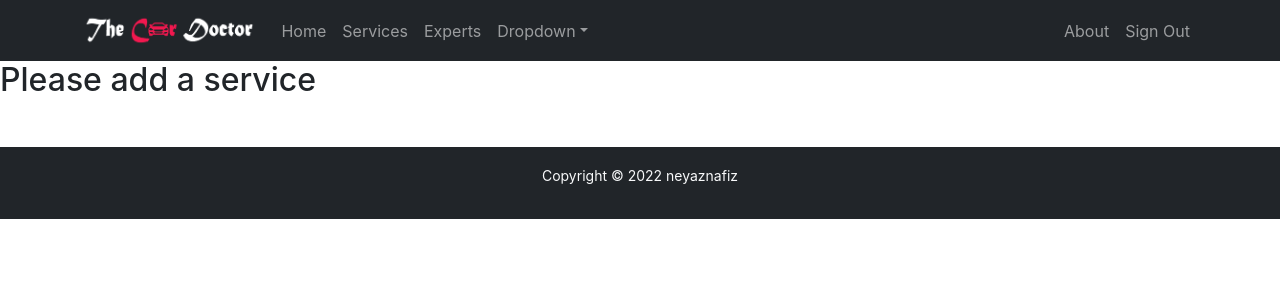
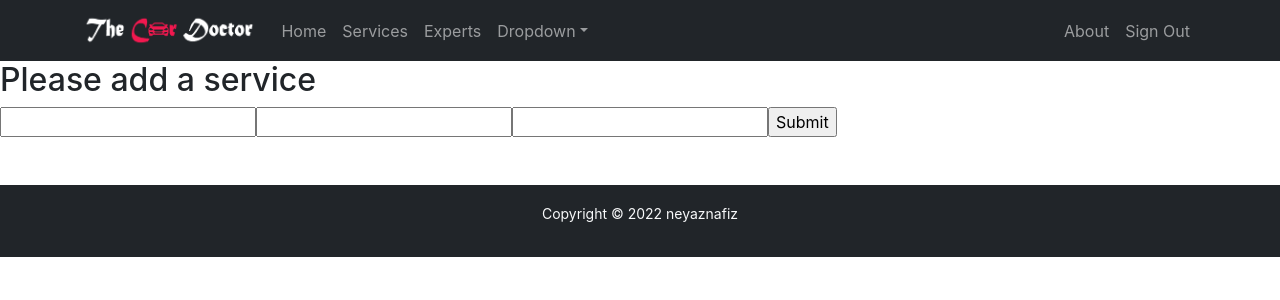
Before and after one commit to neyaznafiz/The-Car-Doctor-client, a React (Create React App) app: page /addservice in a window 1280 px wide. Shown: the top 300 px of the page. Built offline with nearby package versions, Linux system fonts and the light colour scheme; no server answers; sample sign-in values are in the browser's storage.

Commit message:
react hook form install and added in addservices

```diff
--- a/package.json
+++ b/package.json
@@ -13,6 +13,7 @@
     "react-dom": "^18.0.0",
     "react-firebase-hooks": "^5.0.3",
     "react-helmet-async": "^1.3.0",
+    "react-hook-form": "^7.30.0",
     "react-router-dom": "^6.3.0",
     "react-scripts": "5.0.0",
     "react-toastify": "^8.2.0",
--- a/src/Pages/AddService/AddService.jsx
+++ b/src/Pages/AddService/AddService.jsx
@@ -1,9 +1,22 @@
 import React from 'react';
+import { useForm } from "react-hook-form";
 
 const AddService = () => {
+
+    const { register, handleSubmit } = useForm();
+    const onSubmit = data => console.log(data);
+
     return (
         <div>
             <h2>Please add a service</h2>
+
+
+            <form onSubmit={handleSubmit(onSubmit)}>
+                <input {...register("firstName", { required: true, maxLength: 20 })} />
+                <input {...register("lastName", { pattern: /^[A-Za-z]+$/i })} />
+                <input type="number" {...register("age", { min: 18, max: 99 })} />
+                <input type="submit" />
+            </form>
         </div>
     );
 };
```
Also changed, not shown: 1 other file (tests, documents, lock files or other folders).
